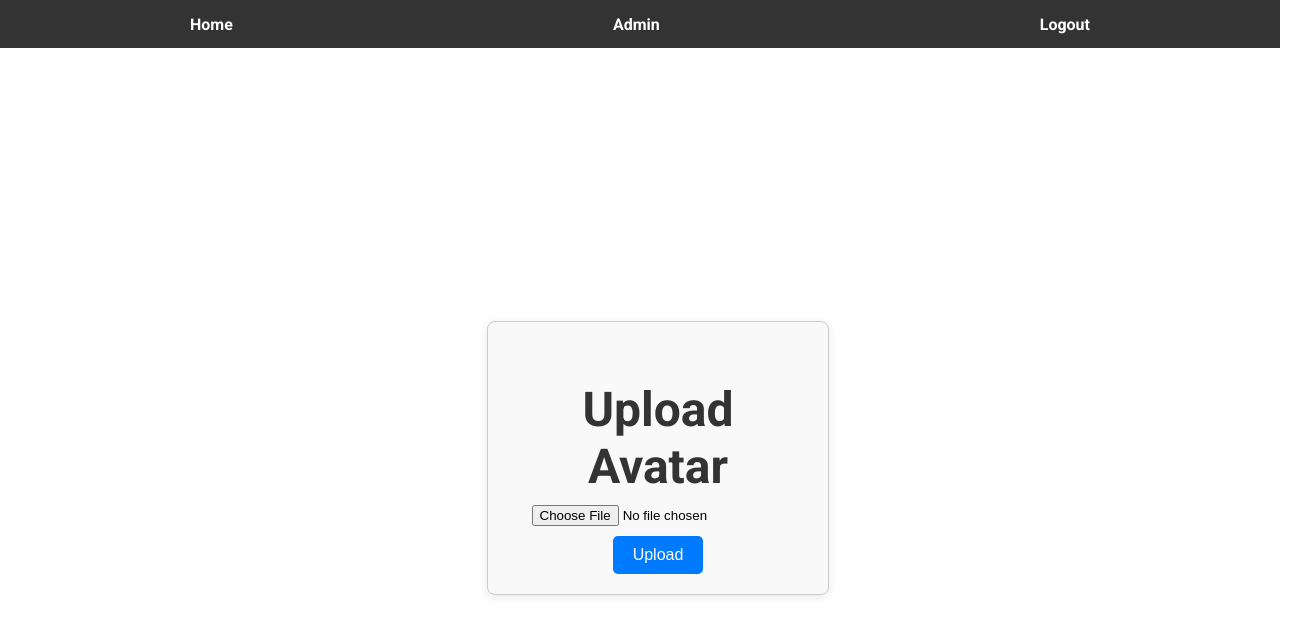
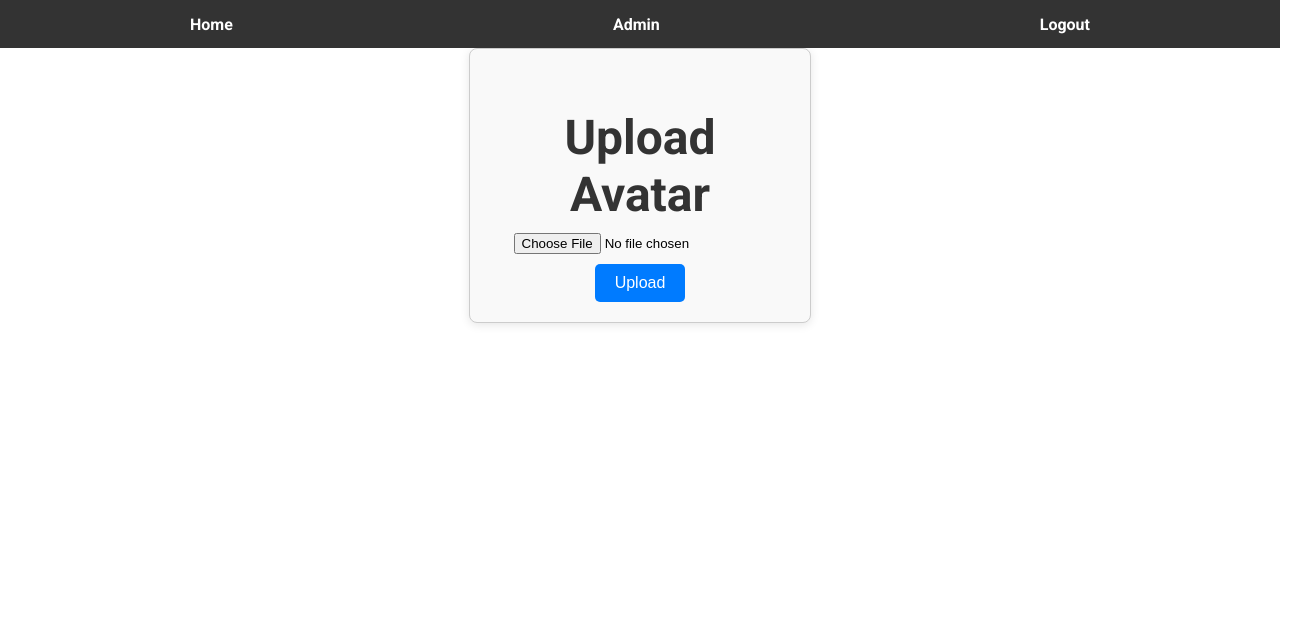
Before and after one commit to babaicode/sticker-bomber-front, a React (Vite) app: page /admin in a window 1280 px wide. Shown: the top 636 px of the page, 1308 px wide, since content can reach past the window. Built offline with nearby package versions, Linux system fonts and the light colour scheme; no server answers; sample sign-in values are in the browser's storage.

Commit message:
fix bug of container styles

```diff
--- a/src/admin/page/AdminPage.tsx
+++ b/src/admin/page/AdminPage.tsx
@@ -4,7 +4,7 @@ import UploadAvatarComponent from '../components/UploadAvatarComponent';
 
 const AdminPage: React.FC = () => {
   return (
-    <div className='container'>
+    <div className='admin-page-container'>
       <UploadAvatarComponent />
     </div>
   );
--- a/src/admin/styles/AdminPage.css
+++ b/src/admin/styles/AdminPage.css
@@ -1,3 +1,3 @@
-.container {
+.admin-page-container {
   margin-top: 2rem !important;
 }
--- a/src/customer/page/Customer.tsx
+++ b/src/customer/page/Customer.tsx
@@ -79,7 +79,7 @@ const Customer: React.FC = () => {
   return (
     <div>
       <CustomerNavbar />
-      <div className={`container ${isMobile ? "mobile" : "desktop"}`}>
+      <div className={`customer-container ${isMobile ? "mobile" : "desktop"}`}>
         <h1>{streamerData?.streamerName}</h1>
         <div className={`sticker-list ${isMobile ? "sticker-list-mobile" : ""}`}>
           {stickers &&
--- a/src/customer/page/StickerPicker.tsx
+++ b/src/customer/page/StickerPicker.tsx
@@ -23,7 +23,7 @@ const StickerPicker = () => {
     }, []);
 
     return (
-        <div className={`container ${isMobile ? "mobile" : "desktop"}`}>
+        <div className={`sticker-picker-container ${isMobile ? "mobile" : "desktop"}`}>
             <div className="sticker-wrapper">
                 <img className="sticker" src={sticker.url} alt={sticker.stickerName} />
                 <div className="sticker-info">
--- a/src/customer/styles/CustomerPage.css
+++ b/src/customer/styles/CustomerPage.css
@@ -1,4 +1,4 @@
-.container {
+.customer-container {
     width: 100%;
     padding: 20px;
     transition: all 0.3s ease-in-out;
@@ -12,7 +12,7 @@
   }
 
   @media (max-width: 1440px) {
-    .container {
+    .customer-container {
       padding: 10px;
     }
 
--- a/src/customer/styles/StickerPicker.css
+++ b/src/customer/styles/StickerPicker.css
@@ -1,4 +1,4 @@
-.container {
+.sticker-picker-container {
     display: flex;
     flex-direction: row;
     width: 100vw;
--- a/src/streamer/page/Streamer.tsx
+++ b/src/streamer/page/Streamer.tsx
@@ -18,7 +18,7 @@ const Streamer: React.FC = () => {
   }, [isStreamer, navigate]);
 
   return (
-    <div className='container'>
+    <div className='streamer-container'>
       <div className='buttons'>
         <AdminLink />
         <UserLink />
--- a/src/streamer/styles/StreamerPage.css
+++ b/src/streamer/styles/StreamerPage.css
@@ -1,4 +1,4 @@
-.container {
+.streamer-container {
   margin-top: 1rem;
   display: flex;
   flex-direction: column;
```
